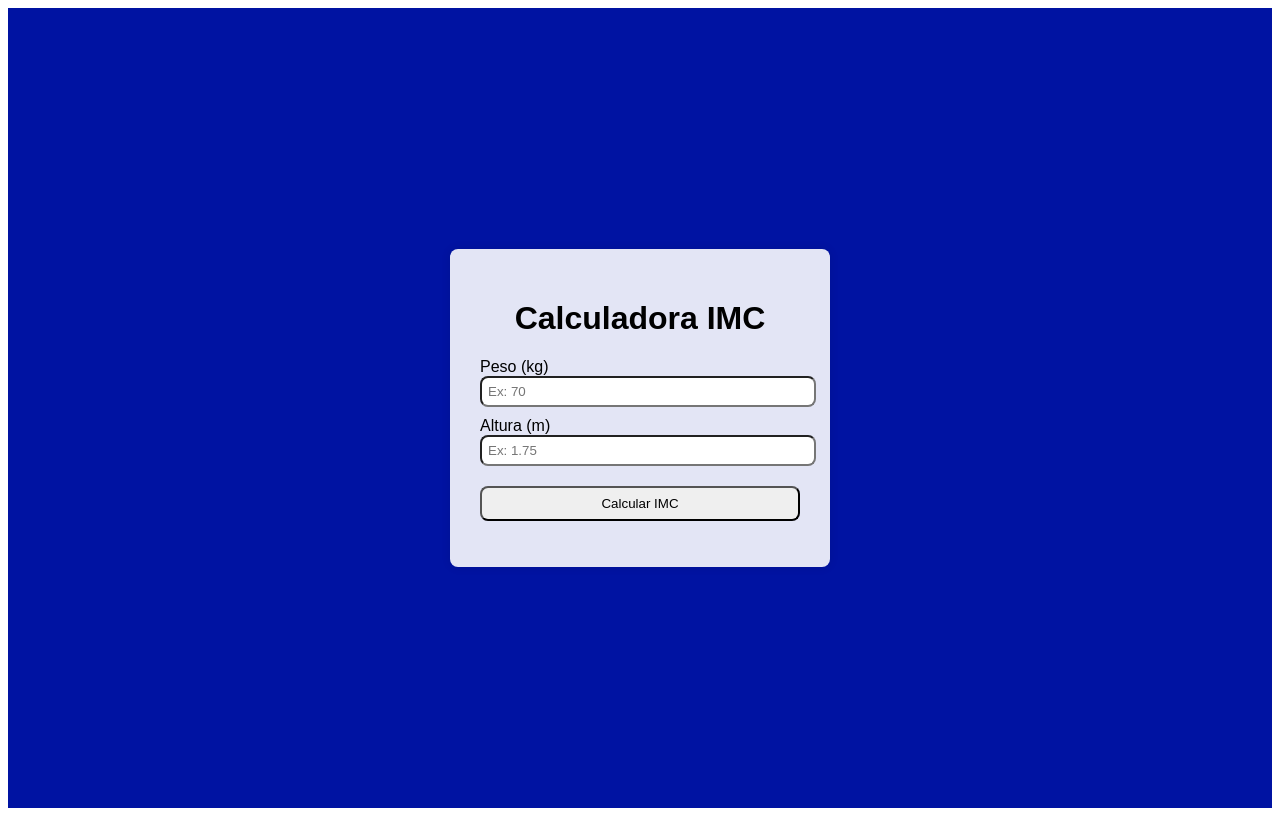
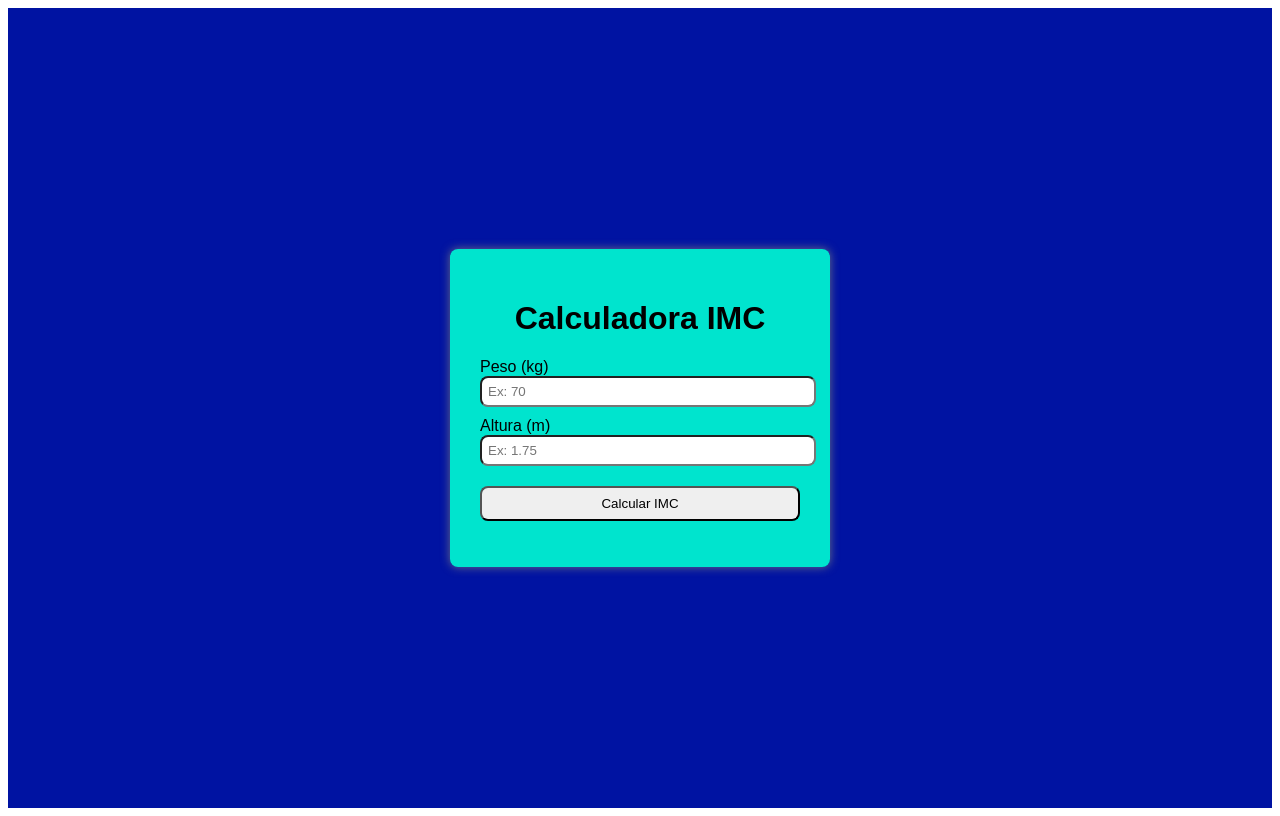
Before and after one commit to cristianAlvess/calculadora-imc-react, a React (Vite) app: page / in a window 1280 px wide. Built offline with nearby package versions, Linux system fonts and the light colour scheme.

Commit message:
cor nova da caixa

```diff
--- a/src/App.jsx
+++ b/src/App.jsx
@@ -29,11 +29,11 @@ function App() {
   >
     <div
       style={{
-        background: "#ffffffe3",
+        background: "#00ffd5e2",
         padding: "30px",
         borderRadius: "8px",
         width: "320px",
-        boxShadow: "0 0 10px rgba(0,0,0,0.1)",
+        boxShadow: "0 0 10px rgba(127, 127, 127, 0.851)",
       }}
     >
       <h1 style={{ textAlign: "center" }}>Calculadora IMC</h1>
```
